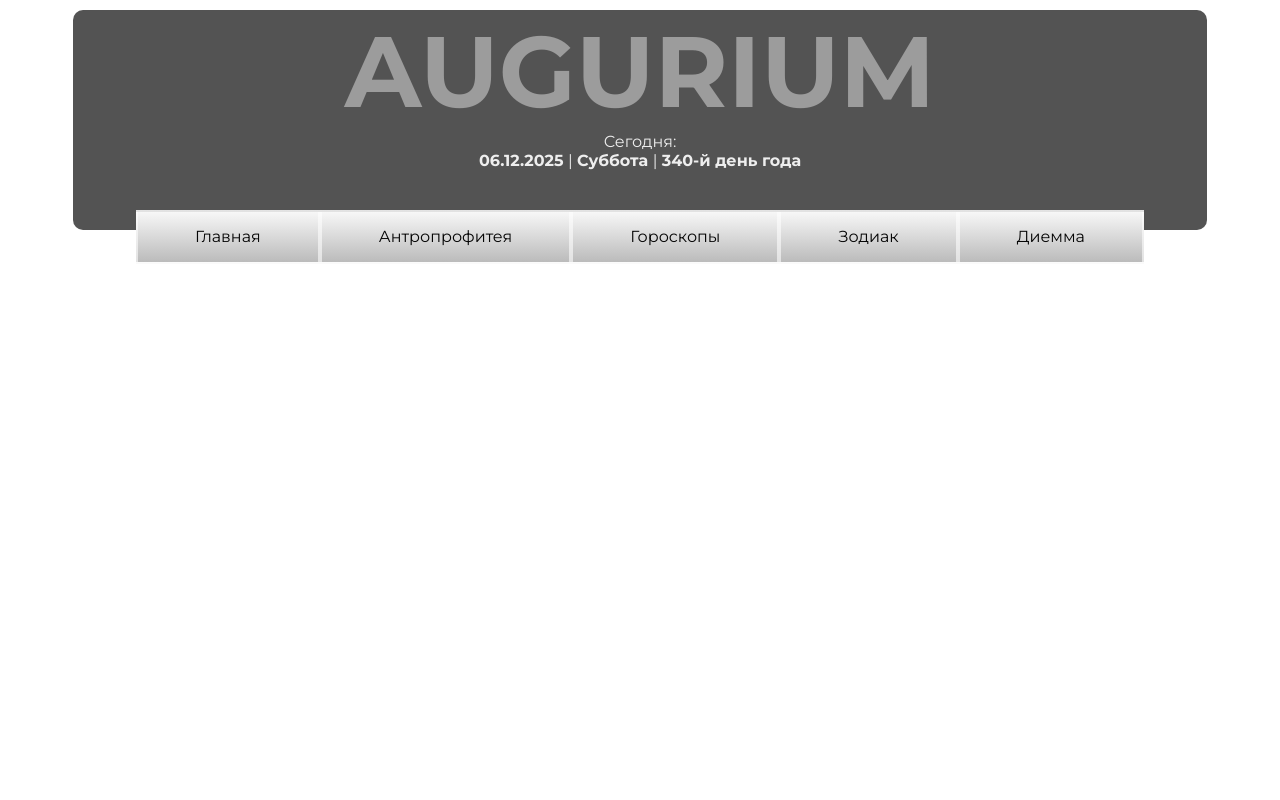
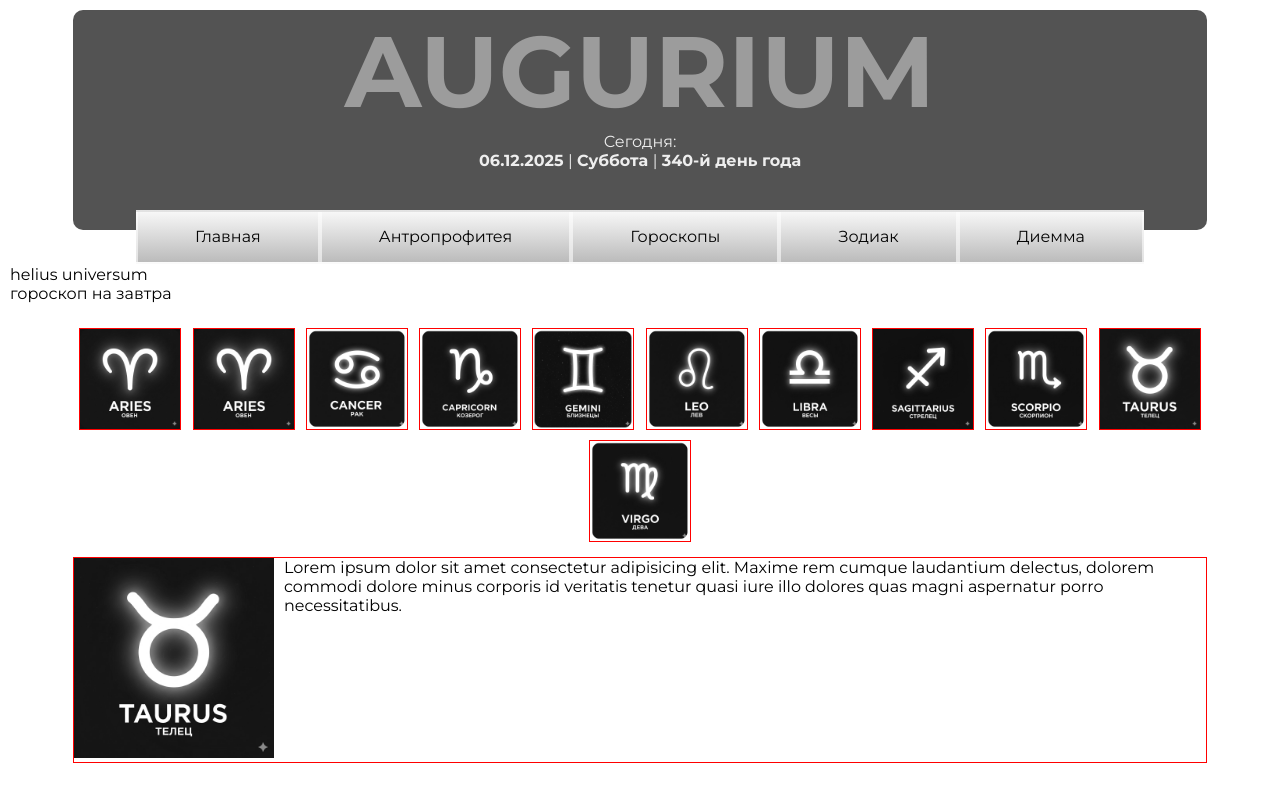
Before and after one commit to Volk-Ingenior/astrobux, a PHP site: page /horoscopes.php in a window 1280 px wide. Run offline with PHP 8.4, Linux system fonts and the light colour scheme.

Commit message:
06-12_backup

```diff
--- a/antorpom.php
+++ b/antorpom.php
@@ -67,13 +67,10 @@
     </form>
 
 
-
-
     <div>РЕЗУЛЬТАТ </div>
 
     <?php
         #Год рождения
-
         #Рост
             $rost = $_POST["mainHeight"];
         #Длина ладони + средний палец
@@ -84,7 +81,6 @@
             $handFing = $_POST["heri_manus_antropos"];
          #Длина половины лица
             $faceHalf= $_POST["prosopo_antropos"];
-
            # echo "Целевой коэффициент:  ";
             $target = round( (($armGreat/$rost ) + ($armMedian/$rost) + ($handFing /$rost)+($faceHalf/$rost ))* 10000);
             #echo $target;
--- a/horoscopes.php
+++ b/horoscopes.php
@@ -1 +1,51 @@
 <?php include 'includes/header.php'; ?>
+
+helius universum<br>
+гороскоп на завтра
+
+
+<div class="blockinfogram">
+
+    <div class="horostyle">
+
+        <a href="http://">
+            <div class="horosign"><img src="imgs/horos/aries.jpg" alt="" srcset=""></div>
+        </a>
+        <a href="http://">
+            <div class="horosign"><img src="imgs/horos/aries.jpg" alt="" srcset=""></div>
+        </a>
+        <a href="http://">
+            <div class="horosign"><img src="imgs/horos/cancer.jpg" alt="" srcset=""></div>
+        </a>
+        <a href="http://">
+            <div class="horosign"><img src="imgs/horos/capricorn.jpg" alt="" srcset=""></div>
+        </a>
+        <a href="http://">
+            <div class="horosign"><img src="imgs/horos/gemini.jpg" alt="" srcset=""></div>
+        </a>
+        <a href="http://">
+            <div class="horosign"><img src="imgs/horos/leo.jpg" alt="" srcset=""></div>
+        </a>
+        <a href="http://">
+            <div class="horosign"><img src="imgs/horos/libra.jpg" alt="" srcset=""></div>
+        </a>
+        <a href="http://">
+            <div class="horosign"><img src="imgs/horos/sagittatius.jpg" alt="" srcset=""></div>
+        </a>
+        <a href="http://">
+            <div class="horosign"><img src="imgs/horos/scorpio.jpg" alt="" srcset=""></div>
+        </a>
+        <a href="http://">
+            <div class="horosign"><img src="imgs/horos/taurus.jpg" alt="" srcset=""></div>
+        </a>
+        <a href="http://">
+            <div class="horosign"><img src="imgs/horos/virgo.jpg" alt="" srcset=""></div>
+        </a>
+    </div>
+
+    <div class="horoinfo">
+        <div class="currentHoro"><img src="imgs/horos/taurus.jpg" alt="" srcset=""></div>
+        Lorem ipsum dolor sit amet consectetur adipisicing elit. Maxime rem cumque laudantium
+        delectus, dolorem commodi dolore minus corporis id veritatis tenetur quasi iure illo dolores quas magni
+        aspernatur porro necessitatibus.
+    </div>
--- a/includes/header.php
+++ b/includes/header.php
@@ -32,7 +32,7 @@
         <a href="antorpom.php">
             <div class="navi">Антропрофитея</div>
         </a>
-        <a href="http://#">
+        <a href="horoscopes.php">
             <div class="navi">Гороскопы</div>
         </a>
         <a href="http://#">
--- a/styles/styles.css
+++ b/styles/styles.css
@@ -243,6 +243,40 @@ input[type="number"] {
     border: 1px solid red;
 }
 
+.horostyle {
+    display: flex;
+    flex-wrap: wrap;
+    justify-content: space-evenly;
+}
+
+.horosign {
+    width: 100px;
+    height: 100px;
+    border: 1px solid red;
+    margin: 5px;
+
+}
+
+.horosign img {
+    height: 100%;
+    width: 100%;
+    object-fit: contain;
+    filter: grayscale(100%);
+}
+
+.horoinfo {
+    border: 1px solid red;
+    margin-top: 10px;
+    display: inline-flex;
+}
+
+.horoinfo img {
+    height: 200px;
+    width: 200px;
+    object-fit: contain;
+    filter: grayscale(100%);
+    margin-right: 10px;
+}
 
 @keyframes text-color-shift {
 
```
Also changed, not shown: imgs/horos/aries.jpg (added), imgs/horos/cancer.jpg (added), imgs/horos/capricorn.jpg (added), imgs/horos/gemini.jpg (added), imgs/horos/leo.jpg (added), imgs/horos/libra.jpg (added), imgs/horos/sagittatius.jpg (added), imgs/horos/scorpio.jpg (added), imgs/horos/taurus.jpg (added), imgs/horos/virgo.jpg (added).
